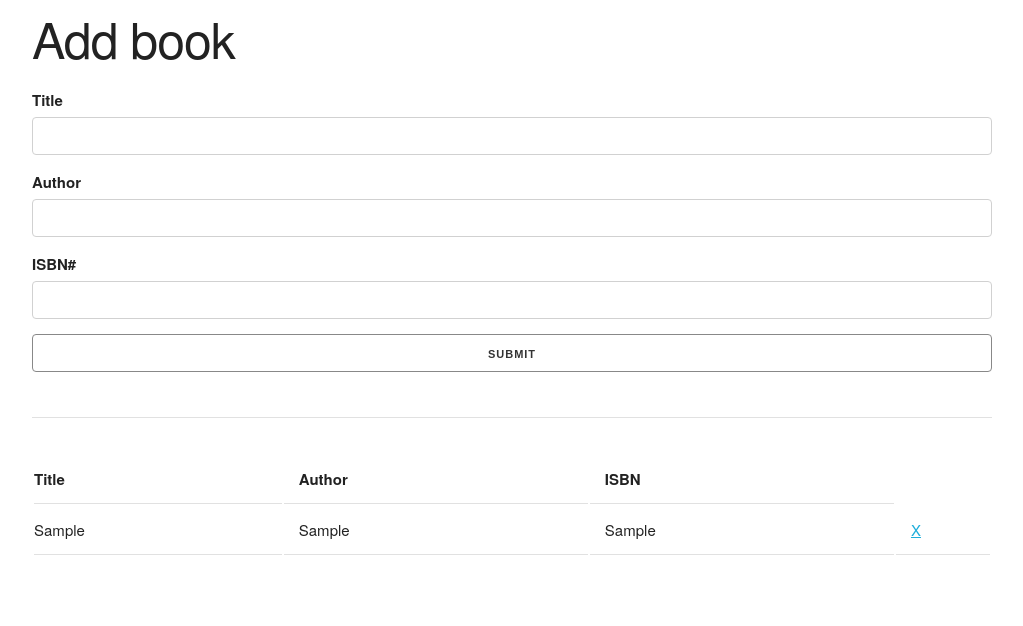
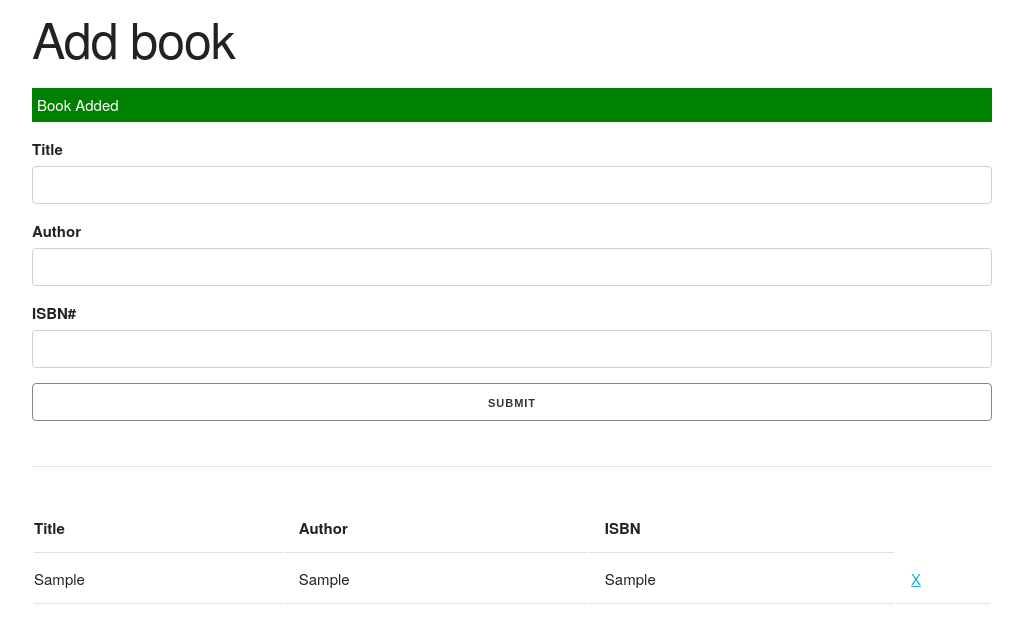
Before and after one commit to water1995/Modern-Javascript, a plain HTML site: page book list/index.html in a window 1280 px wide. Both pictures are taken after typing "Sample", "Sample", "Sample" into the empty fields and a click on the input "Submit". Shown: the whole page, without its empty margins (128-1151 px from the left). Drawn offline with nearby package versions, Linux system fonts and the light colour scheme.

Commit message:
bklist 3

```diff
--- a/book list/app.js
+++ b/book list/app.js
@@ -22,6 +22,24 @@ UI.prototype.addBookToList = function(book){
   list.appendChild(row);
 }
 
+UI.prototype.showAlert = function(message,className){
+
+  const div = document.createElement('div');
+
+  div.className = `alert ${className}`;
+  div.appendChild(document.createTextNode(message));
+
+  const container = document.querySelector('.container');
+  const form = document.querySelector('#book-form');
+
+  container.insertBefore(div,form);
+
+  setTimeout(function(){
+
+    document.querySelector('.alert').remove();
+  },3000);
+}
+
 UI.prototype.clearField = function(){
 
   document.getElementById('title').value = '';
@@ -39,8 +57,19 @@ document.getElementById('book-form').addEventListener('submit',function(e){
 
   const ui = new UI();
 
-  ui.addBookToList(book);
-  ui.clearField();
+  if(title === '' || author === '' || isbn === ''){
+
+       ui.showAlert('Please fill in all fields!','error');
+  }
+  else{
+
+    ui.addBookToList(book);
+    ui.showAlert('Book Added','success');
+    ui.clearField();
+
+  }
+
+
 
   e.preventDefault();
 
--- a/book list/index.html
+++ b/book list/index.html
@@ -4,6 +4,26 @@
   <meta charset="UTF-8">
   <meta name="viewport" content="width=device-width, initial-scale=1.0">
   <link rel="Stylesheet" href="https://cdnjs.cloudflare.com/ajax/libs/skeleton/2.0.4/skeleton.css"/>
+  <style>
+
+    .success,.error{
+      color: white;
+      padding: 5px;
+      margin:5px 0 15px 0;
+    }
+
+    .success{
+
+      background: green;
+    }
+
+    .error{
+
+      background: red;
+    }
+
+
+  </style>
   <title>Book list</title>
 </head>
 <body>
```
